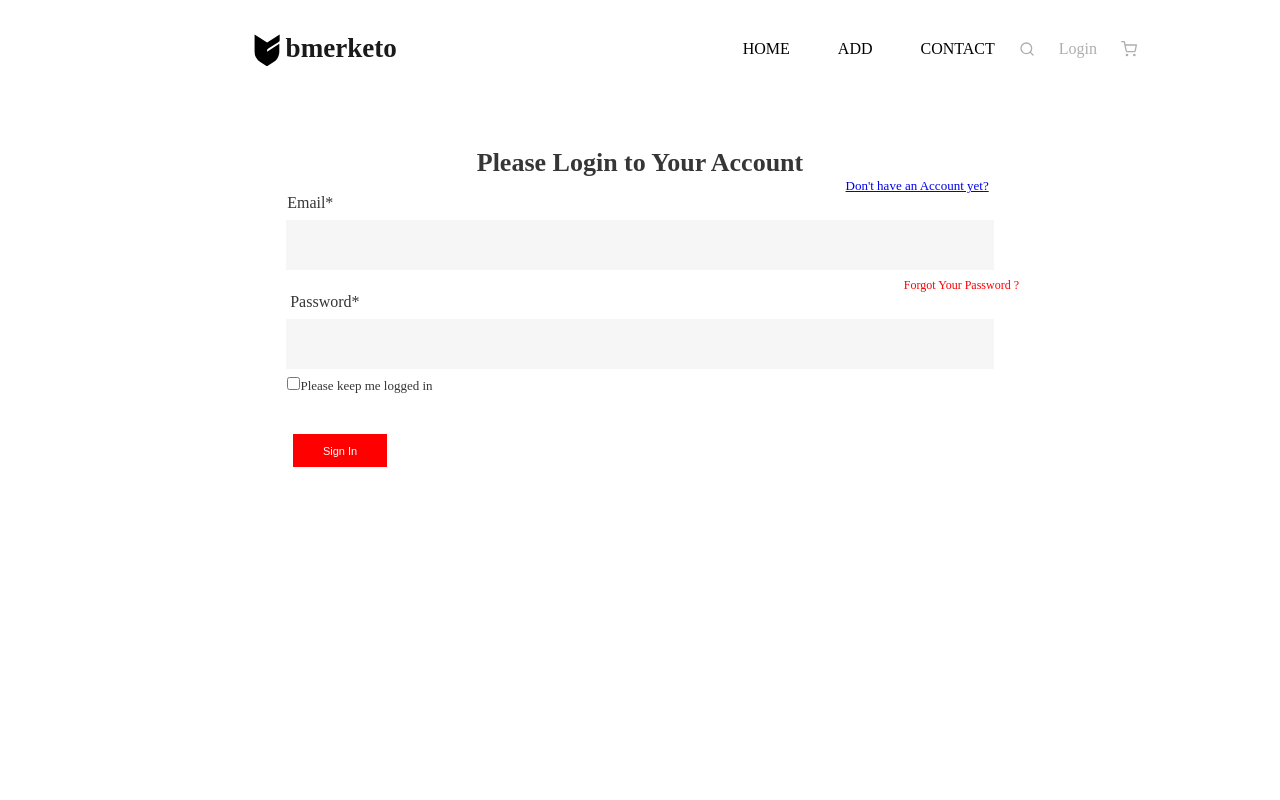
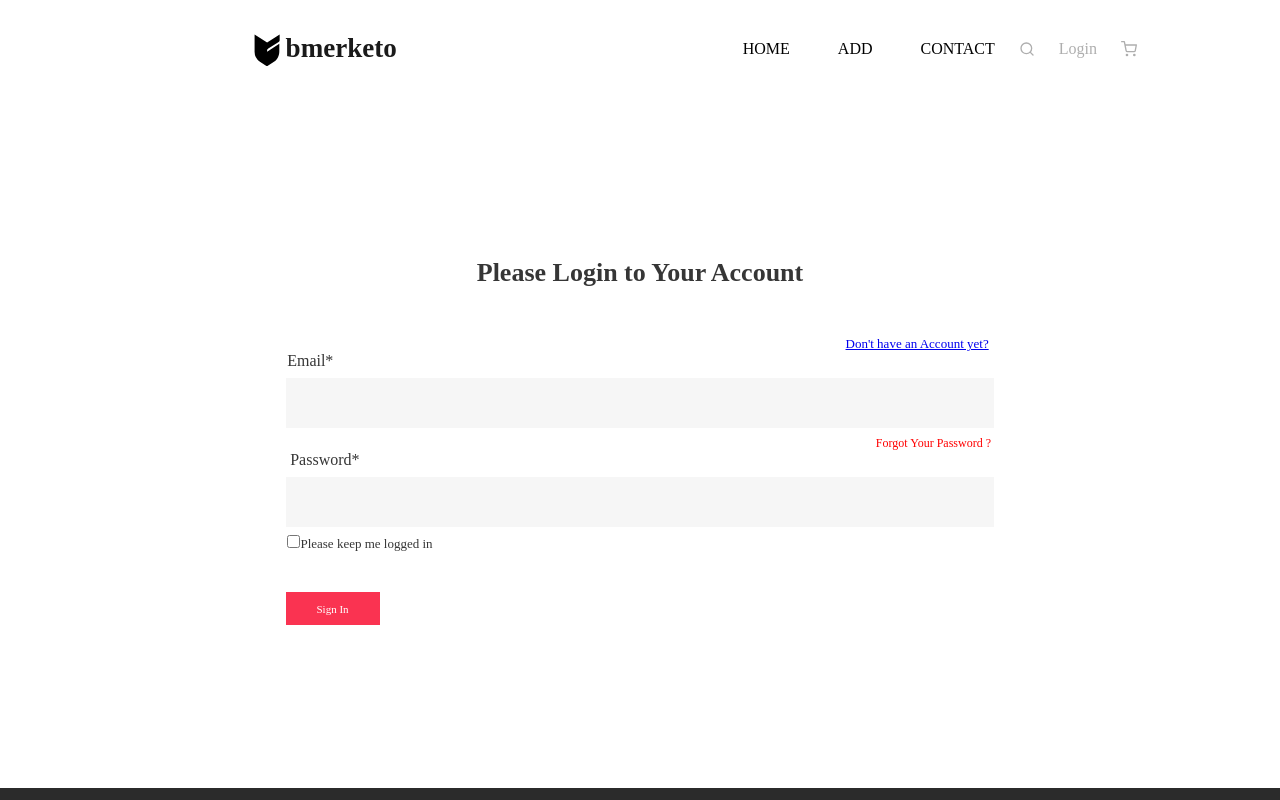
Before and after one commit to Antarcticz/Gruppuppgift-e-commerce, a React (Vite) app: page /login in a window 1280 px wide. Shown: the top 800 px of the page. Built offline with nearby package versions, Linux system fonts and the light colour scheme.

Commit message:
fixed some styling

```diff
--- a/src/pages/Login.jsx
+++ b/src/pages/Login.jsx
@@ -30,8 +30,9 @@ const Login = () => {
   }
 
   return (
+    <div className="container-login">
       <div id='login'>
-      <form noValidate onSubmit={handleSubmit}>
+        <form className='form-login' noValidate onSubmit={handleSubmit}>
           <div>
             <h1>Please Login to Your Account</h1>
           </div>
@@ -52,9 +53,10 @@ const Login = () => {
           <div>
             {loading && <p>Loading...</p>}
             {error && <p className='danger'>{error} </p>}
-          <button className='btn-submit' type='submit'>Sign In</button>
+            <button className='btn btn-submit' type='submit'>Sign In</button>
           </div>
         </form>
+      </div>
     </div>
   )
 }
--- a/src/scssPages/login.scss
+++ b/src/scssPages/login.scss
@@ -1,20 +1,24 @@
 /* Login */
-.container {
+.container-login {
     width: 100%;
     display: flex;
     justify-content: center;
 }
 
 #login {
-    background-color: rgb(255, 255, 255);
+    background-color: #fff;
     text-align: center;
     width: 758px;
-    height: 100vh;
+    height: 60vh;
     font-size: 13px;
     margin-top: 50px;
-    border: 1px #000 solid;
+    border: 1px solid #000;
     border-style: none;
+    margin-top: 10rem;
 
+    h1 {
+        padding-bottom: 3rem;
+    }
     h3 {
         font-family: 'Times New Roman', Times, serif;
         font-size: 12px;
@@ -22,6 +26,7 @@
         text-align: left;
         color: #ff0000;
         text-align: right;
+        margin-right: 28px;
     }
 
     input[type=email] {
@@ -33,6 +38,7 @@
         border-style: none;
         height: 33px;
         width: 708px;
+        outline: none;
     }
 
     input[type=password] {
@@ -44,6 +50,7 @@
         border-style: none;
         height: 33px;
         width: 708px;
+        outline: none;
     }
 
     .checkbox {
@@ -52,7 +59,7 @@
     }
 
     .btn-submit {
-        background-color: #ff0000;
+        background-color: hsl(351, 95%, 59%);
         border: none;
         color: rgb(255, 255, 255);
         padding: 10px 23px;
@@ -62,14 +69,19 @@
         height: 33px;
         width: 94px;
         margin-top: 40px;
-        margin-right: 600px;
+        margin-right: 615px;
+        cursor: pointer;
+
+        &:hover {
+           background-color: hsl(351, 95%, 69%);
+           transition: ease 0.5ms;
+        }
+        &:active {
+           background-color: hsl(351, 95%, 49%);
+           transition: ease 0.5ms;
+        }
     }
 
-     .btn-submit:hover{
-        background-color: #b90000;
-        transition: ease 0.5ms;
-        cursor: pointer;
-     }
 
     .no-account {
         display: flex;
```
Lines whose indentation alone changed are shown as unchanged.
